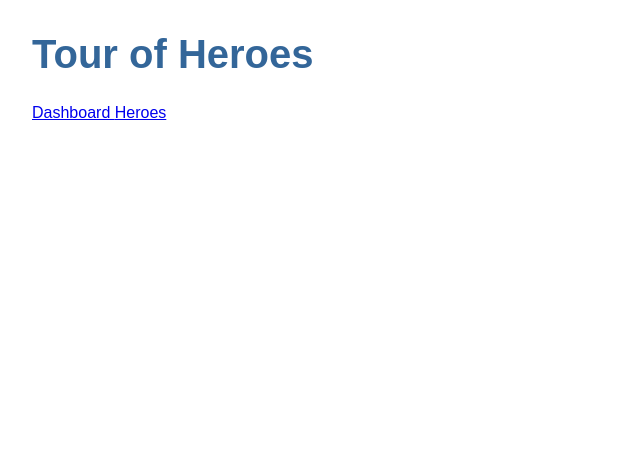
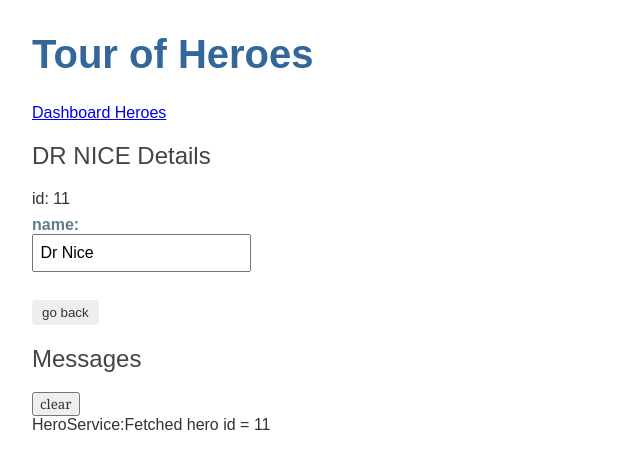
Before and after one commit to ramandy007/Angular-Tutorial, an Angular app: page /detail/11 in a window 1280 px wide. Before the commit this address led to /. Shown: the top 468 px of the page, without its empty margins (0-640 px from the left). Built offline with nearby package versions, Linux system fonts and the light colour scheme.

Commit message:
add ! to the end of nullable code to fix errors

```diff
--- a/src/app/app-routing.module.ts
+++ b/src/app/app-routing.module.ts
@@ -2,10 +2,13 @@
 import { Routes, RouterModule } from '@angular/router';
 import { HeroesComponent } from './heroes/heroes.component'
 import { DashboardComponent } from './dashboard/dashboard.component'
+import { HeroDetailComponent } from './hero-detail/hero-detail.component';
+
 const routes: Routes = [
   { path: 'heroes', component: HeroesComponent },
   { path: 'dashboard', component: DashboardComponent },
   { path: '', redirectTo: '/dashboard', pathMatch: 'full' },
+  { path: 'detail/:id', component: HeroDetailComponent }
 ];
 
 @NgModule({
--- a/src/app/dashboard/dashboard.component.html
+++ b/src/app/dashboard/dashboard.component.html
@@ -1,6 +1,6 @@
 <h3>Top Heroes</h3>
 <div class="grid grid-pad">
-    <a *ngFor="let hero of heroes" class="col-1-4">
+    <a *ngFor="let hero of heroes" class="col-1-4" routerLink="/detail/{{hero.id}}">
         <div class="module hero">
             <h4>{{hero.name}}</h4>
         </div>
--- a/src/app/hero-detail/hero-detail.component.css
+++ b/src/app/hero-detail/hero-detail.component.css
@@ -0,0 +1,36 @@
+/* HeroDetailComponent's private CSS styles */
+label {
+  display: inline-block;
+  width: 3em;
+  margin: 0.5em 0;
+  color: #607d8b;
+  font-weight: bold;
+}
+input {
+  height: 2em;
+  font-size: 1em;
+  padding-left: 0.4em;
+}
+button {
+  margin-top: 20px;
+  font-family: Arial, sans-serif;
+  background-color: #eee;
+  border: none;
+  padding: 5px 10px;
+  border-radius: 4px;
+  cursor: pointer;
+}
+button:hover {
+  background-color: #cfd8dc;
+}
+button:disabled {
+  background-color: #eee;
+  color: #ccc;
+  cursor: auto;
+}
+
+/*
+  Copyright Google LLC. All Rights Reserved.
+  Use of this source code is governed by an MIT-style license that
+  can be found in the LICENSE file at https://angular.io/license
+  */
--- a/src/app/hero-detail/hero-detail.component.html
+++ b/src/app/hero-detail/hero-detail.component.html
@@ -6,4 +6,5 @@
             <input [(ngModel)]="hero.name" placeholder="name" />
         </label>
     </div>
+    <button (click)="goBack()">go back</button>
 </div>
--- a/src/app/hero-detail/hero-detail.component.ts
+++ b/src/app/hero-detail/hero-detail.component.ts
@@ -1,15 +1,33 @@
 import { Component, OnInit, Input } from '@angular/core';
 import { Hero } from '../hero'
+import { ActivatedRoute } from '@angular/router';
+import { Location } from '@angular/common';
+
+import { HeroService } from '../hero.service';
+
 @Component({
   selector: 'app-hero-detail',
   templateUrl: './hero-detail.component.html',
   styleUrls: ['./hero-detail.component.css']
 })
 export class HeroDetailComponent implements OnInit {
-  @Input() hero!: Hero
-  constructor() { }
+  hero!: Hero | undefined
+  constructor(
+    private route: ActivatedRoute,
+    private heroService: HeroService,
+    private location: Location
+  ) { }
 
   ngOnInit(): void {
+    this.getHero()
   }
 
+  getHero(): void {
+    const id = +this.route.snapshot.paramMap.get('id')!;
+    this.heroService.getHero(id)
+      .subscribe(hero => this.hero = hero);
+  }
+  goBack(): void {
+    this.location.back();
+  }
 }
--- a/src/app/hero.service.ts
+++ b/src/app/hero.service.ts
@@ -11,5 +11,12 @@
     this.messageService.add("HeroService:fetched heroes")
     return of(HEROES)
   }
+  getHero(id: number | string | null): Observable<Hero | undefined> {
+
+    this.messageService.add(`HeroService:Fetched hero id = ${id}`)
+
+    return of(HEROES.find(hero => hero.id === id))
+
+  }
   constructor(private messageService: MessageService) { }
 }
--- a/src/app/heroes/heroes.component.html
+++ b/src/app/heroes/heroes.component.html
@@ -2,11 +2,13 @@
     My Heroes
 </h2>
 <ul class='heroes'>
-    <li *ngFor="let hero of heroes" (click)="onSelect(hero)" [class.selected]="hero === selectedHero">
-        <span class='badge'>{{hero.id}}</span>
-        {{hero.name}}
+
+    <li *ngFor="let hero of heroes">
+        <a routerLink="/detail/{{hero.id}}">
+            <span class='badge'>{{hero.id}}</span>
+            {{hero.name}}
+        </a>
     </li>
 
+
 </ul>
-
-<app-hero-detail [hero]="selectedHero"></app-hero-detail>
--- a/src/app/heroes/heroes.component.ts
+++ b/src/app/heroes/heroes.component.ts
@@ -10,10 +10,9 @@
   styleUrls: ['./heroes.component.css']
 })
 export class HeroesComponent implements OnInit {
-  // hero: Hero = { id: 1, name: 'WindStorm' }
-  selectedHero!: Hero;
+
   heroes !: Hero[]
-  constructor(private heroService: HeroService, private messageService: MessageService) {
+  constructor(private heroService: HeroService) {
     // this.selectedHero = { id: 0, name: "" }
   }
 
@@ -24,8 +23,5 @@
     this.getHeroes()
   }
 
-  onSelect(hero: Hero): void {
-    this.selectedHero = hero;
-    this.messageService.add(`HeroesComponent: Selected hero id =${hero.id}`)
-  }
+
 }
```
